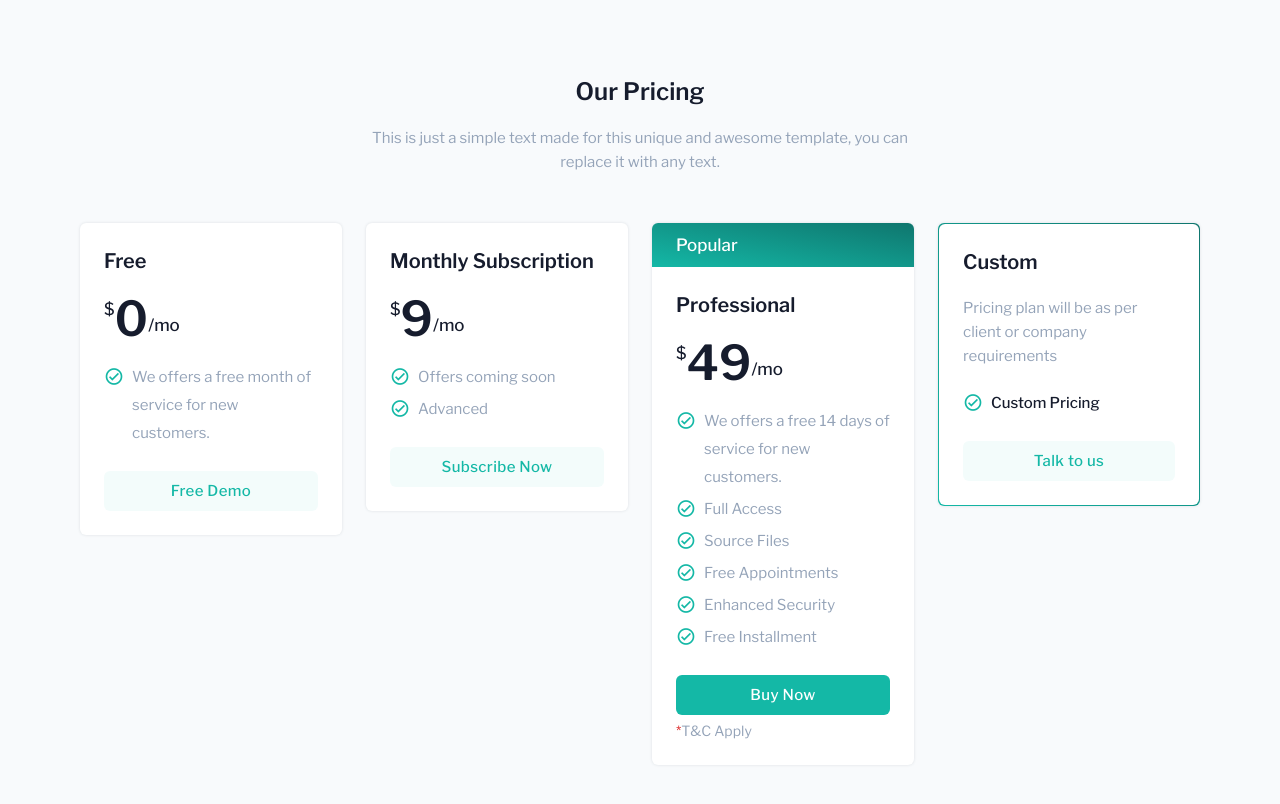
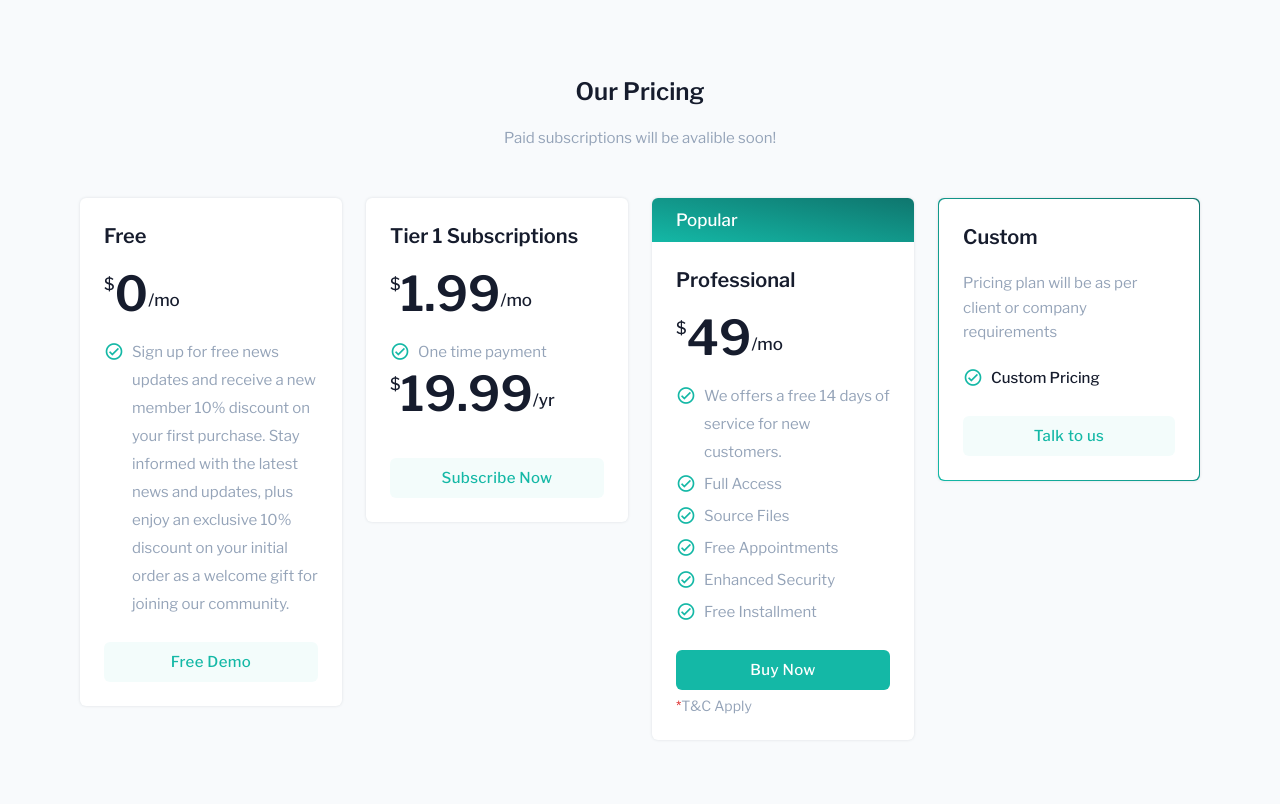
Before and after one commit to vtgoscar/Fli-Temp_Oscar, a SvelteKit app in the folder app/: page /index-five in a window 1280 px wide. Shown: the part 4860-5664 px from the top of the page. Built offline with nearby package versions, Linux system fonts and the light colour scheme; no server answers.

Commit message:
Work on subscriptions

```diff
--- a/app/src/components/pricing.svelte
+++ b/app/src/components/pricing.svelte
@@ -2,7 +2,7 @@
     <div class="container relative">
         <div class="grid grid-cols-1 pb-6 text-center">
             <h3 class="font-semibold text-2xl leading-normal mb-4">Our Pricing</h3>
-            <p class="text-slate-400 max-w-xl mx-auto">This is just a simple text made for this unique and awesome template, you can replace it with any text.</p>
+            <p class="text-slate-400 max-w-xl mx-auto">Paid subscriptions will be avalible soon!</p>
         </div>
 
         <div class="grid lg:grid-cols-4 md:grid-cols-2 grid-cols-1 mt-6 gap-6">
@@ -16,24 +16,29 @@
                 </div>
 
                 <ul class="list-none text-slate-400">
-                    <li class="mb-1 flex"><i class="mdi mdi-check-circle-outline text-teal-500 text-[20px] align-middle me-2"></i> <span>We offers a free month of service for new customers.</span></li>
+                    <li class="mb-1 flex"><i class="mdi mdi-check-circle-outline text-teal-500 text-[20px] align-middle me-2"></i> <span>Sign up for free news updates and receive a new member 10% discount on your first purchase. Stay informed with the latest news and updates, plus enjoy an exclusive 10% discount on your initial order as a welcome gift for joining our community.</span></li>
                 </ul>
                 <a href="/" class="h-10 px-6 tracking-wide inline-flex items-center justify-center font-medium rounded-md bg-teal-500/5 hover:bg-teal-500 text-teal-500 hover:text-white w-full mt-5">Free Demo</a>
             </div>
 
             <div class="group p-6 relative overflow-hidden shadow dark:shadow-gray-700 bg-white dark:bg-slate-900 rounded-md h-fit">
-                <h6 class="font-semibold mb-5 text-xl">Monthly Subscription</h6>
+                <h6 class="font-semibold mb-5 text-xl">Tier 1 Subscriptions</h6>
 
                 <div class="flex mb-5">
                     <span class="text-lg font-medium">$</span>
-                    <span class="price text-5xl h6 font-semibold mb-0">9</span>
+                    <span class="price text-5xl h6 font-semibold mb-0">1.99</span>
                     <span class="text-lg font-medium self-end mb-1">/mo</span>
                 </div>
 
                 <ul class="list-none text-slate-400">
-                    <li class="mb-1 flex"><i class="mdi mdi-check-circle-outline text-teal-500 text-[20px] align-middle me-2"></i> <span>Offers coming soon</span></li>
-                    <li class="mb-1 flex"><i class="mdi mdi-check-circle-outline text-teal-500 text-[20px] align-middle me-2"></i> <span>Advanced</span></li>
+                    <li class="mb-1 flex"><i class="mdi mdi-check-circle-outline text-teal-500 text-[20px] align-middle me-2"></i> <span>One time payment</span></li>
                 </ul>
+
+                <div class="flex mb-5">
+                    <span class="text-lg font-medium">$</span>
+                    <span class="price text-5xl h6 font-semibold mb-0">19.99</span>
+                    <span class="text-lg font-medium self-end mb-1">/yr</span>
+                </div>
                 <a href="/" class="h-10 px-6 tracking-wide inline-flex items-center justify-center font-medium rounded-md bg-teal-500/5 hover:bg-teal-500 text-teal-500 hover:text-white w-full mt-5">Subscribe Now</a>
             </div>
 
```
